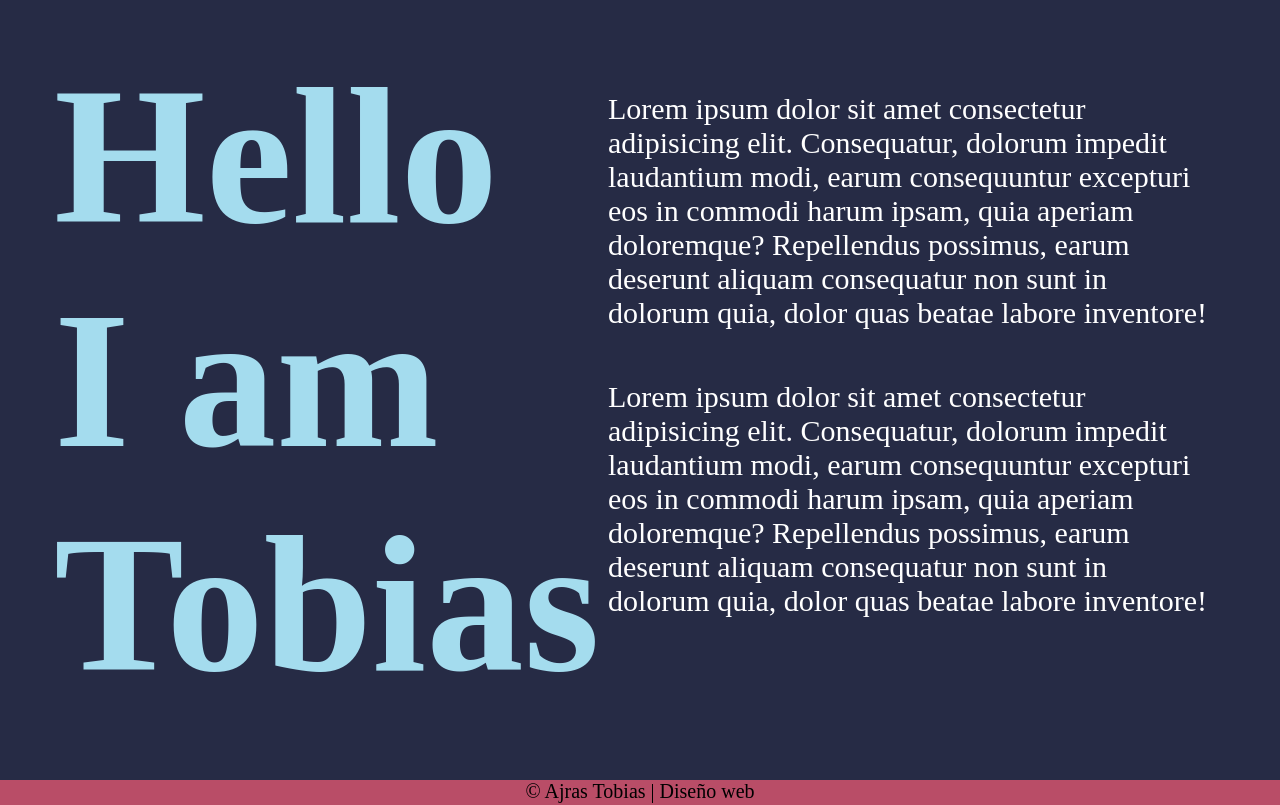
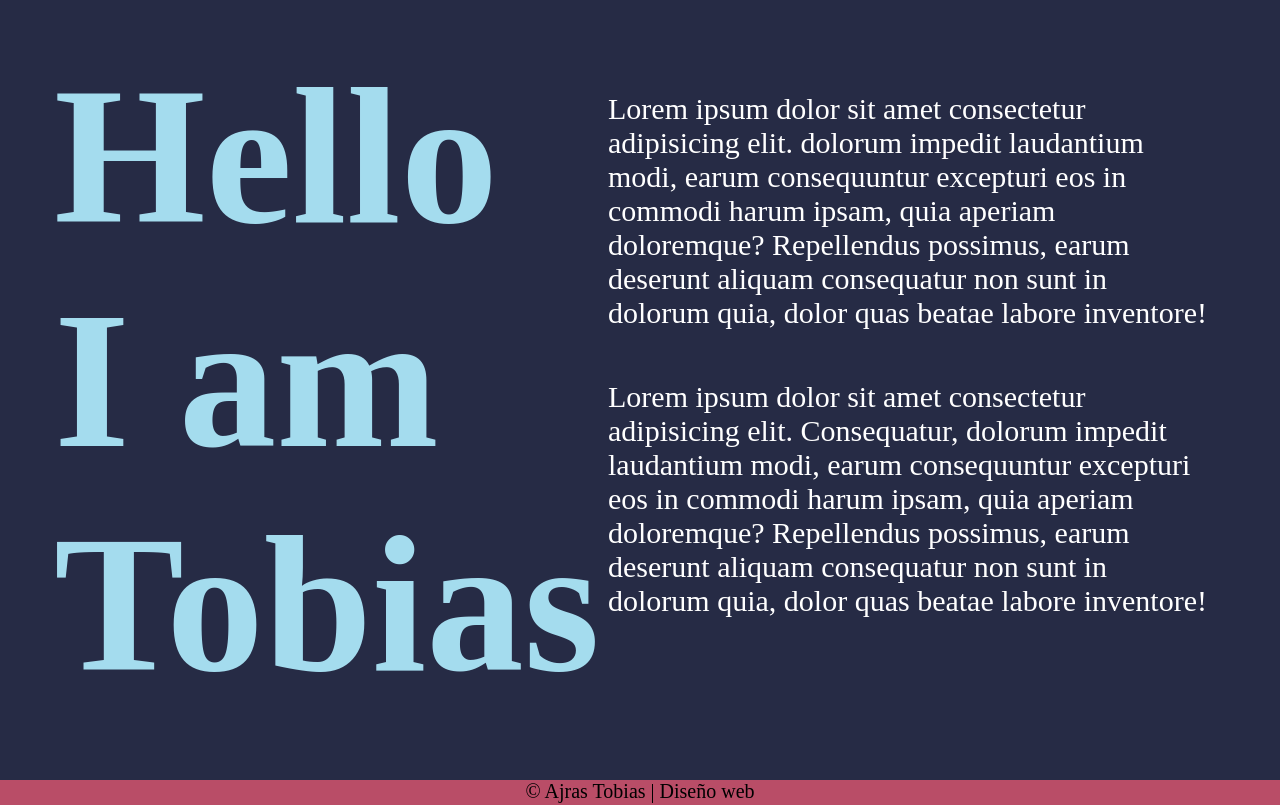
Before and after one commit to fixxto/portfoliogit-NUCBA, a plain HTML site: page aboutme.html in a window 1280 px wide. Shown: the part 80-885 px from the top of the page. Drawn offline with Linux system fonts and the light colour scheme.

Commit message:
the last commit

```diff
--- a/aboutme.html
+++ b/aboutme.html
@@ -21,7 +21,7 @@
         <div class="imtobiasaboutme">
             <h1>Hello I am Tobias</h4>
         </div>
-        <div class="textaboutme">Lorem ipsum dolor sit amet consectetur adipisicing elit. Consequatur, dolorum impedit laudantium modi, earum consequuntur excepturi eos in commodi harum ipsam, quia aperiam doloremque? Repellendus possimus, earum deserunt aliquam consequatur non sunt in dolorum quia, dolor quas beatae labore inventore! </div>
+        <div class="textaboutme">Lorem ipsum dolor sit amet consectetur adipisicing elit. dolorum impedit laudantium modi, earum consequuntur excepturi eos in commodi harum ipsam, quia aperiam doloremque? Repellendus possimus, earum deserunt aliquam consequatur non sunt in dolorum quia, dolor quas beatae labore inventore! </div>
         <div class="textaboutme2">Lorem ipsum dolor sit amet consectetur adipisicing elit. Consequatur, dolorum impedit laudantium modi, earum consequuntur excepturi eos in commodi harum ipsam, quia aperiam doloremque? Repellendus possimus, earum deserunt aliquam consequatur non sunt in dolorum quia, dolor quas beatae labore inventore! </div>
     </section>
 </body>
```
